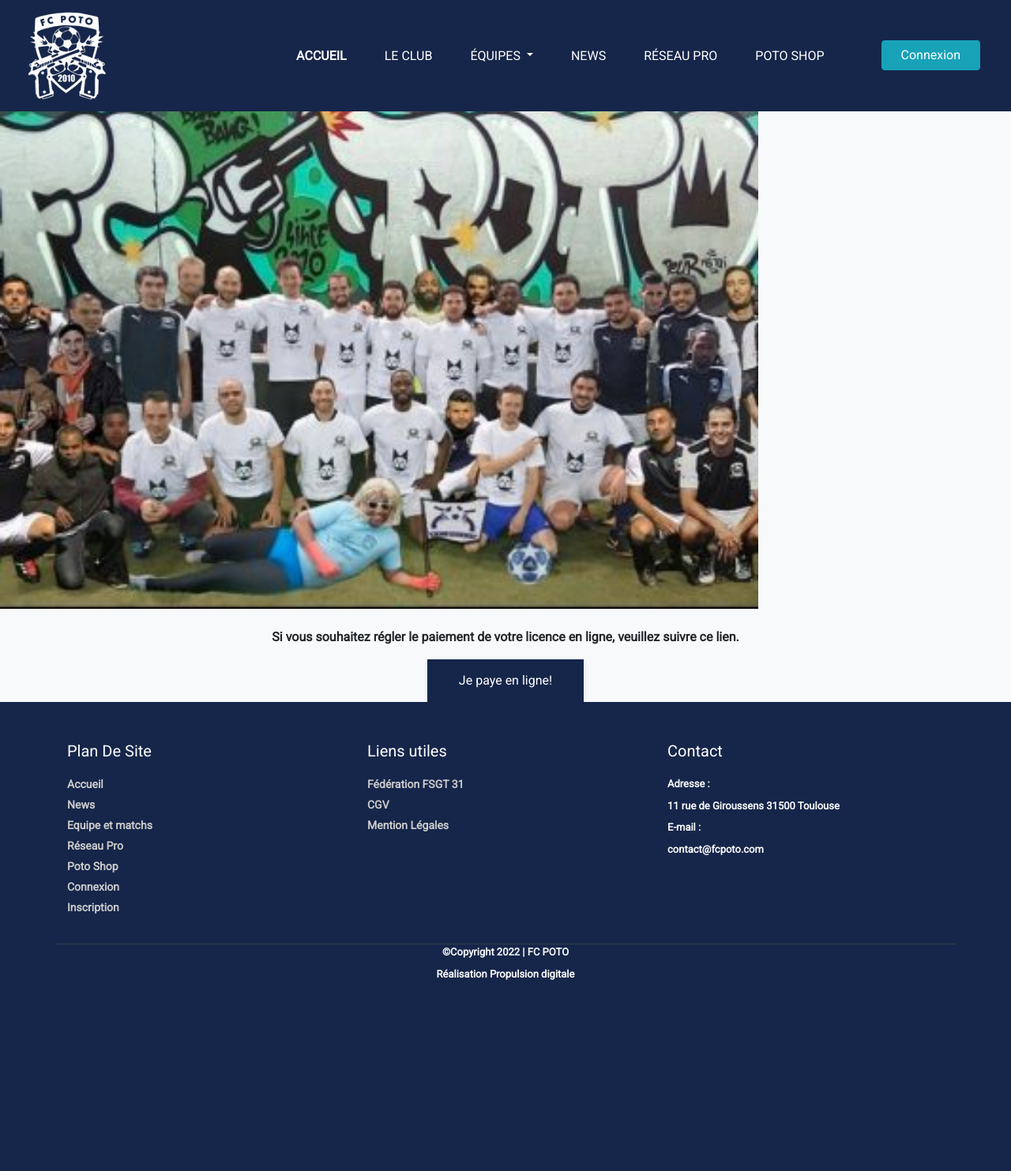
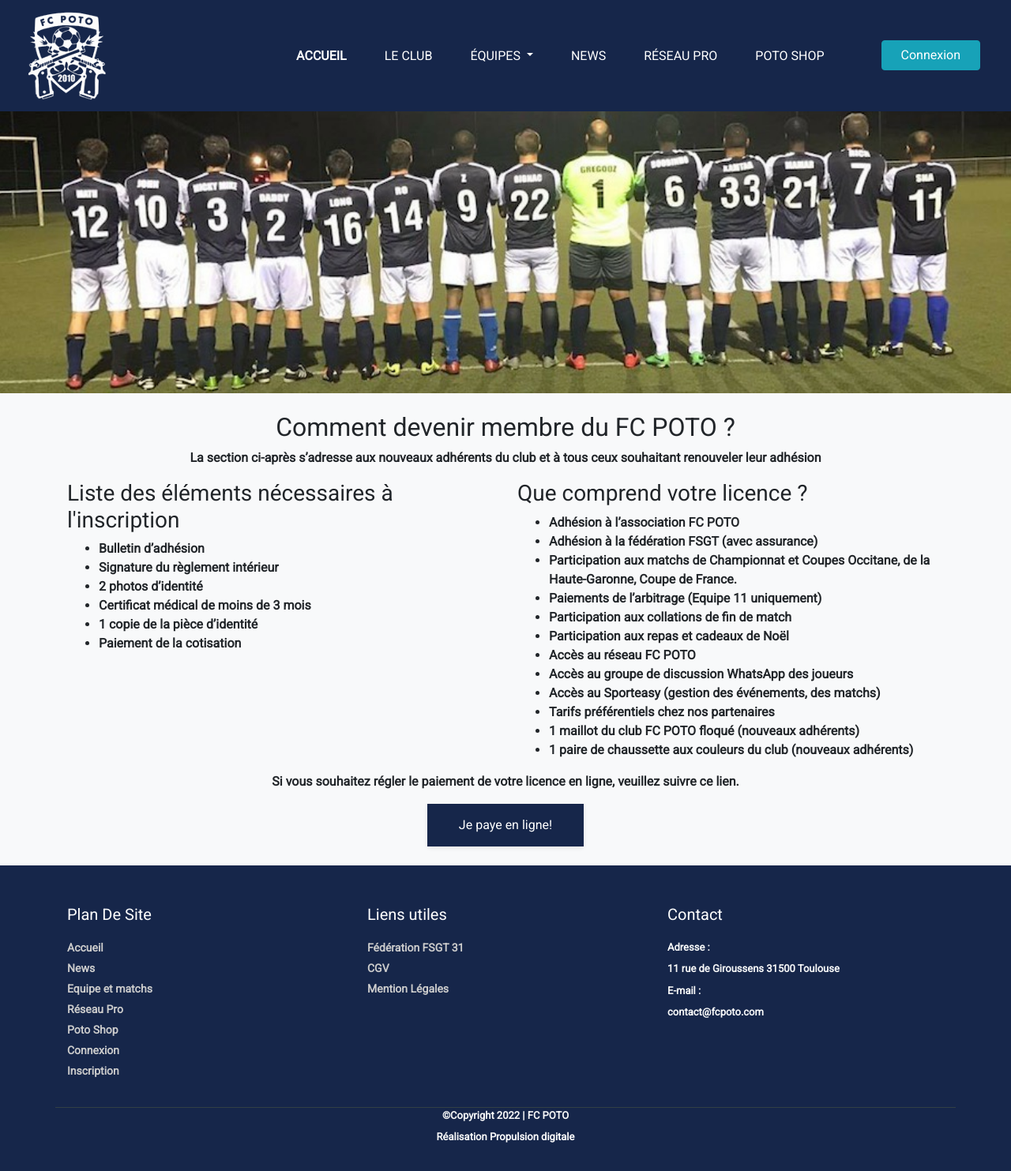
Before and after one commit to LiekeA/PotoAPP, a Django app: page /club/licence/ in a window 1280 px wide. Shown: the whole page at 79% size. Before the commit the page ends 1241 px from the top, so only its background shows below. Run offline with Django 3.2, Linux system fonts and the light colour scheme; parts of the project's set-up code (start-up, migrations or seed data) failed here and were passed over.

Commit message:
from local 12/11/2021

```diff
--- a/club/templates/club/licencePayment.html
+++ b/club/templates/club/licencePayment.html
@@ -5,17 +5,51 @@
 {% block content %}
 <div >
     {% load static %}
-    <img class="teamimg w-75" src="{% static 'image/fullteam2.jpg' %}" alt="">
+    <img class="teamimg w-100" src="{% static 'image/teamdos.jpg' %}" alt="">
 </div>
 <br>
 
 
 <div class='container text-center'>
+    <h2>Comment devenir membre du FC POTO ?</h2>
+    <p>La section ci-après s’adresse aux nouveaux adhérents du club et à tous ceux souhaitant renouveler leur adhésion</p>
+
+    <div class='row text-left'>
+        <div class="col-6">
+            <h3>Liste des éléments nécessaires à l'inscription</h3>
+            <ul>
+                <li>Bulletin d’adhésion</li>
+                <li>Signature du règlement intérieur</li>
+                <li>2 photos d’identité</li>
+                <li>Certificat médical de moins de 3 mois</li>
+                <li>1 copie de la pièce d’identité</li>
+                <li>Paiement de la cotisation</li>
+            </ul>
+        </div>
+        <div class="col-6">
+            <h3>Que comprend votre licence ?</h3>
+            <ul>
+                <li>Adhésion à l’association FC POTO</li>
+                <li>Adhésion à la fédération FSGT (avec assurance)</li>
+                <li>Participation aux matchs de Championnat et Coupes Occitane, de la Haute-Garonne, Coupe de France.</li>
+                <li>Paiements de l’arbitrage (Equipe 11 uniquement)</li>
+                <li>Participation aux collations de fin de match</li>
+                <li>Participation aux repas et cadeaux de Noël</li>
+                <li>Accès au réseau FC POTO</li>
+                <li>Accès au groupe de discussion WhatsApp des joueurs</li>
+                <li>Accès au Sporteasy (gestion des événements, des matchs)</li>
+                <li>Tarifs préférentiels chez nos partenaires</li>
+                <li>1 maillot du club FC POTO floqué (nouveaux adhérents)</li>
+                <li>1 paire de chaussette aux couleurs du club (nouveaux adhérents)</li>
+            </ul>
+        </div>
+    </div>
    <p>Si vous souhaitez régler le paiement de votre licence en ligne, veuillez suivre ce lien.</p>
 
    <a href="https://www.helloasso.com/associations/fc-poto/adhesions/adhesion-licence-fc-poto-saison-2021-2022">
        <button>Je paye en ligne!</button>
    </a>
-
+<br>
+<br>
 </div>
 {% endblock %}
--- a/club/templates/club/viewmatch.html
+++ b/club/templates/club/viewmatch.html
@@ -41,7 +41,7 @@
     <p>Retrouvez plus d'info sur le site de la fédération:</p><a target='blank' href="https://fsgt31.fr/les-commissions/11-football-a-11.html" class="btn btn-info mb-3 ">FSGT 31</a>
     {% endif %}
   </div>
-  <h5>Match</h5>
+
   <br>
 
   <div>
--- a/fcPoto/settings.py
+++ b/fcPoto/settings.py
@@ -27,7 +27,7 @@ DEBUG = True
 
 if DEBUG:
 
-    ALLOWED_HOSTS = ['dev.fcpoto.com', 'www.fcpoto.com']
+    ALLOWED_HOSTS = ['dev.fcpoto.com', 'www.fcpoto.com', 'fcpoto.com']
     DATABASES = {
         'default': {
             'ENGINE': 'django.db.backends.mysql',
@@ -37,6 +37,7 @@ if DEBUG:
             'HOST': 'localhost',
         }
     }
+
 
 else:
 
@@ -55,7 +56,6 @@ else:
             'PORT': '3306',
         }
     }
-
 
 
 
--- a/shop/templates/shop/potoShop.html
+++ b/shop/templates/shop/potoShop.html
@@ -7,7 +7,7 @@
 
 <div >
     {% load static %}
-    <img id="teamimg" src="{% static 'image/graffpoto.jpg' %}" alt="">
+    <img class="teamimg" src="{% static 'image/graffpoto.jpg' %}" alt="">
 </div>
 
 <div class="container text-center">
@@ -17,7 +17,7 @@
 
 <div class="card col-lg-3 col-sm-4 mx-3 my-2">
     <p>{{ produit.nom }}</p>
-<img class="photojoueur" src="{{ produit.photo.url }}" alt=""  >
+<img class='produit mx-auto' src="{{ produit.photo.url }}" alt=""  >
 <p>{{ produit.description }}</p>
 <p>{{ produit.prix }}.00 €</p>
 
```
Also changed, not shown: club/admin.py (+12 -2 lines), fcpoto_site/static/css/style.css (+9 -0 lines), fcpoto_site/templates/fcpoto/home.html (+7 -11 lines), fcpoto_site/static/image/reseau2.jpg (added), fcpoto_site/static/image/teamdos.jpg (added), static/css/style.css (line endings or trailing spaces).
